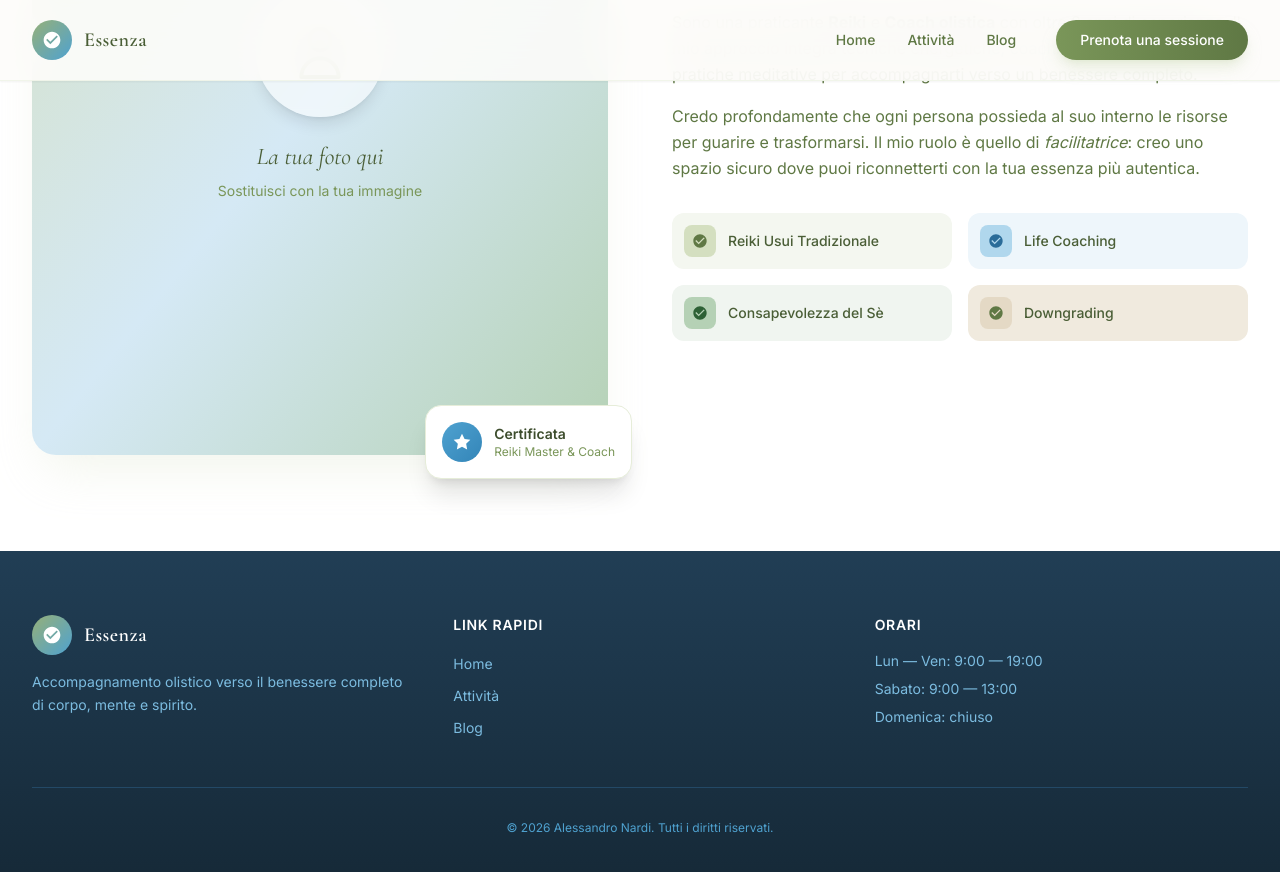
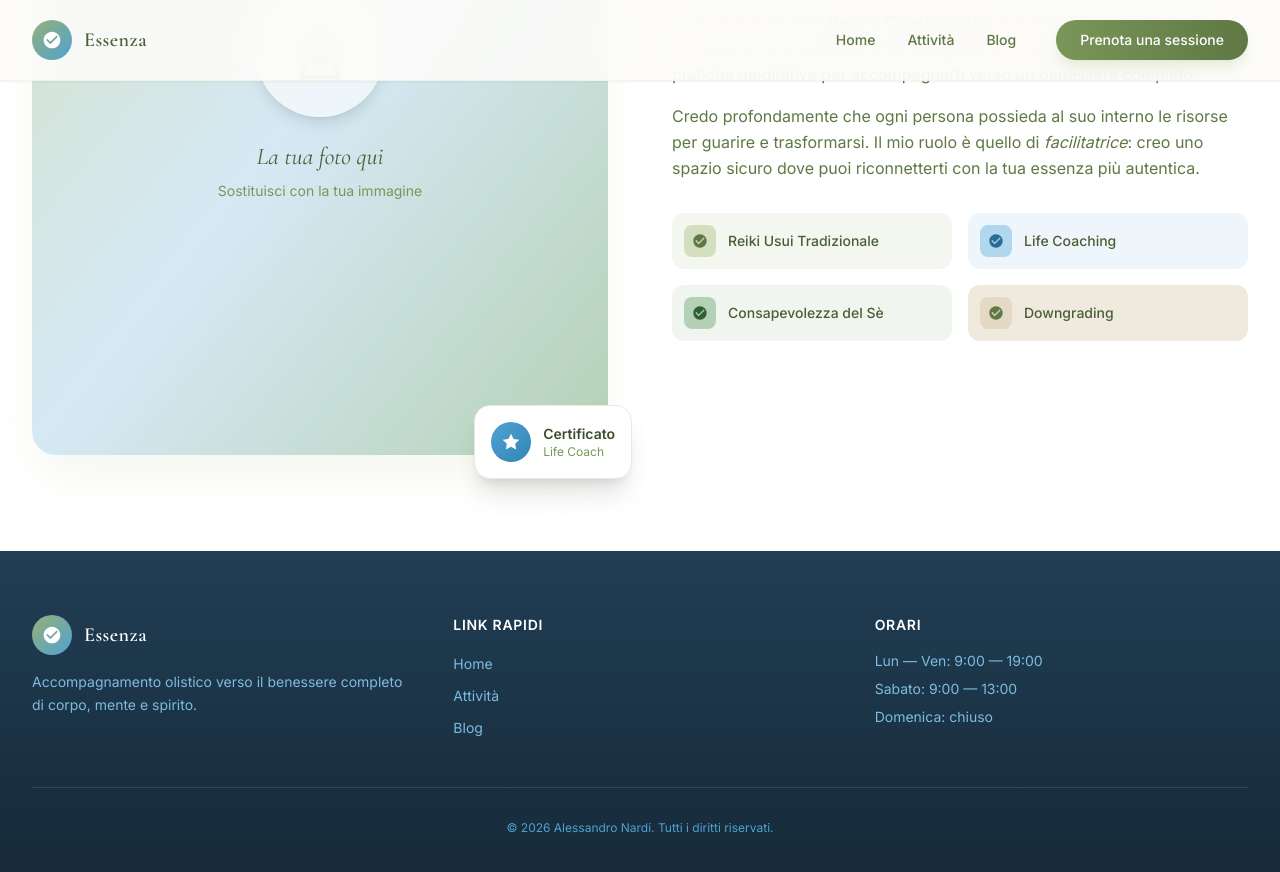
Before and after one commit to rerosku/rerosku.github.io, a Jekyll site: the page built from index.html, in a window 1280 px wide and 900 px high, scrolled down 1341 px. Shown: the top 872 px of the window. Built offline with Jekyll 4.4.1, drawn with Linux system fonts in a browser that asks for light colours; nearby versions of some CDN libraries; some web fonts are replaced.

Commit message:
FIX SOME TEXT IN INDEX

```diff
--- a/index.html
+++ b/index.html
@@ -75,8 +75,8 @@ permalink: /
               <svg class="w-5 h-5 text-white" fill="currentColor" viewBox="0 0 24 24"><path d="M12 2l3.09 6.26L22 9.27l-5 4.87 1.18 6.88L12 17.77l-6.18 3.25L7 14.14 2 9.27l6.91-1.01L12 2z"/></svg>
             </div>
             <div>
-              <p class="text-sm font-semibold text-salvia-800">Certificata</p>
-              <p class="text-xs text-salvia-500">Reiki Master & Coach</p>
+              <p class="text-sm font-semibold text-salvia-800">Certificato</p>
+              <p class="text-xs text-salvia-500">Life Coach</p>
             </div>
           </div>
         </div>
```
